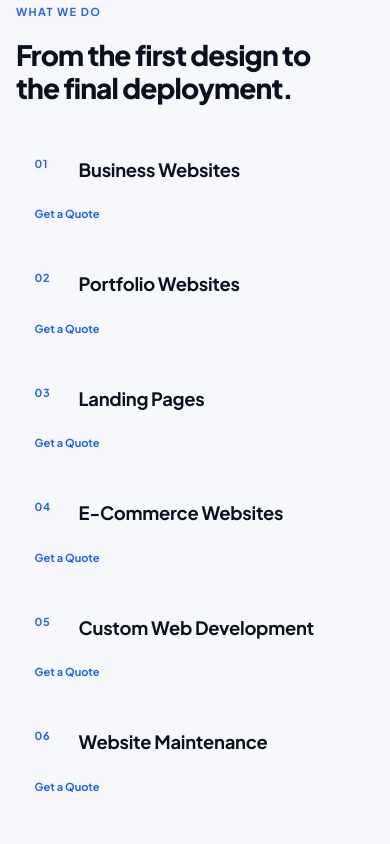
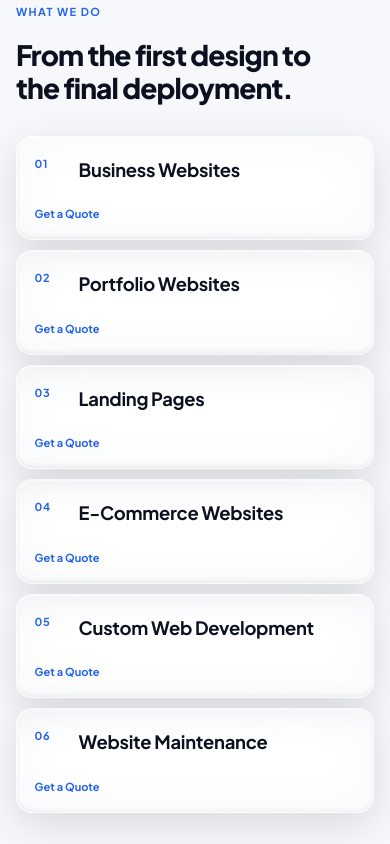
Before and after one commit to SUBASH-0908/GenWebZy, a React (Vite) app: page / in a window 390 px wide. Shown: the part 2520-3364 px from the top of the page. Built offline with nearby package versions, Linux system fonts and the light colour scheme.

Commit message:
style: implement premium liquid glass mobile experience

```diff
--- a/src/components/MobileGlass.css
+++ b/src/components/MobileGlass.css
@@ -51,7 +51,7 @@
   .price-card,
   .rv-card,
   .rv-form-wrap,
-  .faq-item,
+  .faq-item {
     background-color: rgba(255, 255, 255, 0.1) !important;
     background-image: linear-gradient(110deg, transparent 20%, rgba(255, 255, 255, 0.25) 45%, transparent 70%) !important;
     background-size: 250% 100% !important;
```
